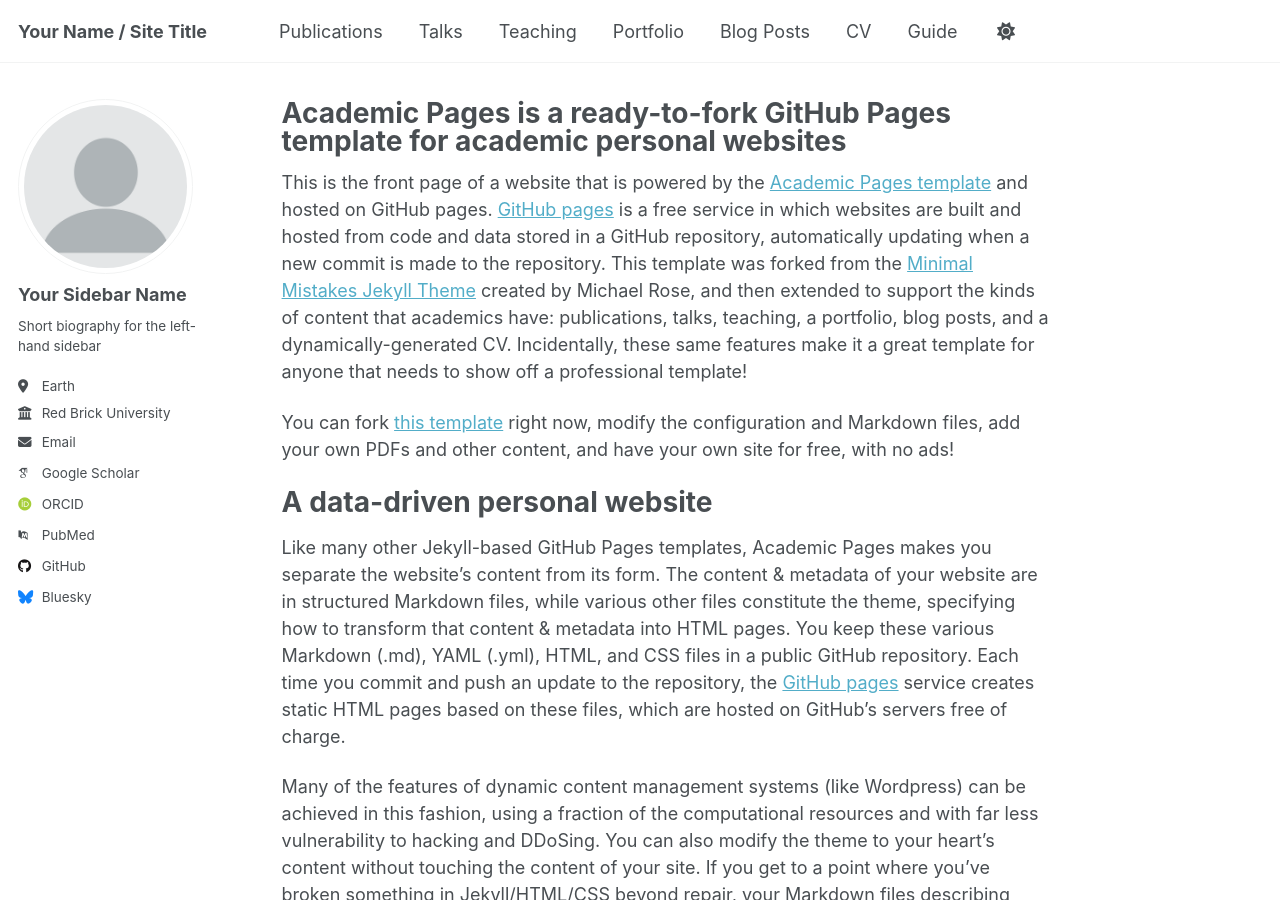
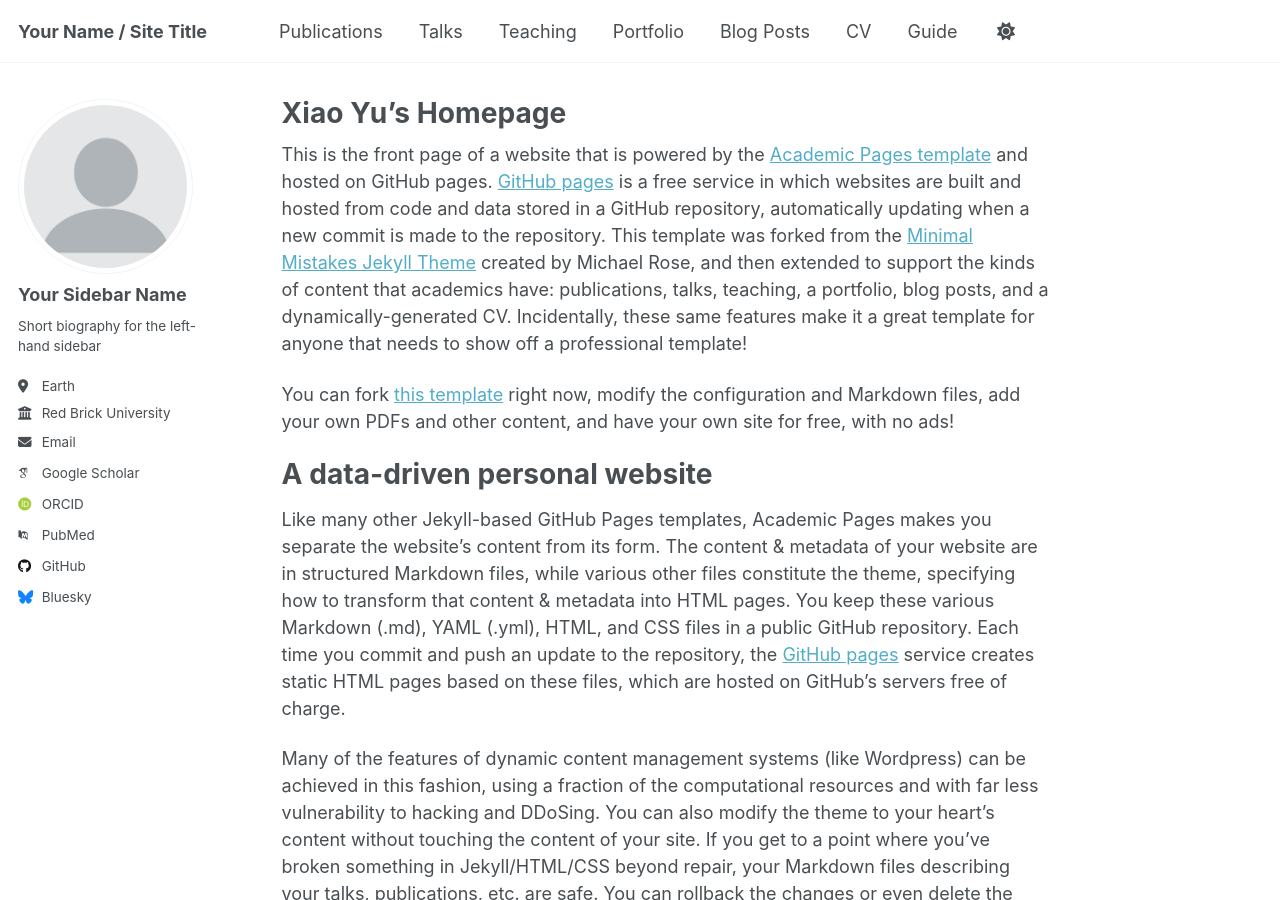
Before and after one commit to happy-Moer/yuxiao.github.io, a Jekyll site: the page built from _pages/about.md, in a window 1280 px wide and 900 px high. Built offline with Jekyll 4.4.1, drawn with Linux system fonts in a browser that asks for light colours; some web fonts are replaced; a script that is not in the unit is left out.

Commit message:
Update about.md

```diff
--- a/_pages/about.md
+++ b/_pages/about.md
@@ -1,6 +1,6 @@
 ---
 permalink: /
-title: "Academic Pages is a ready-to-fork GitHub Pages template for academic personal websites"
+title: "Xiao Yu's Homepage"
 author_profile: true
 redirect_from:
   - /about/
```
